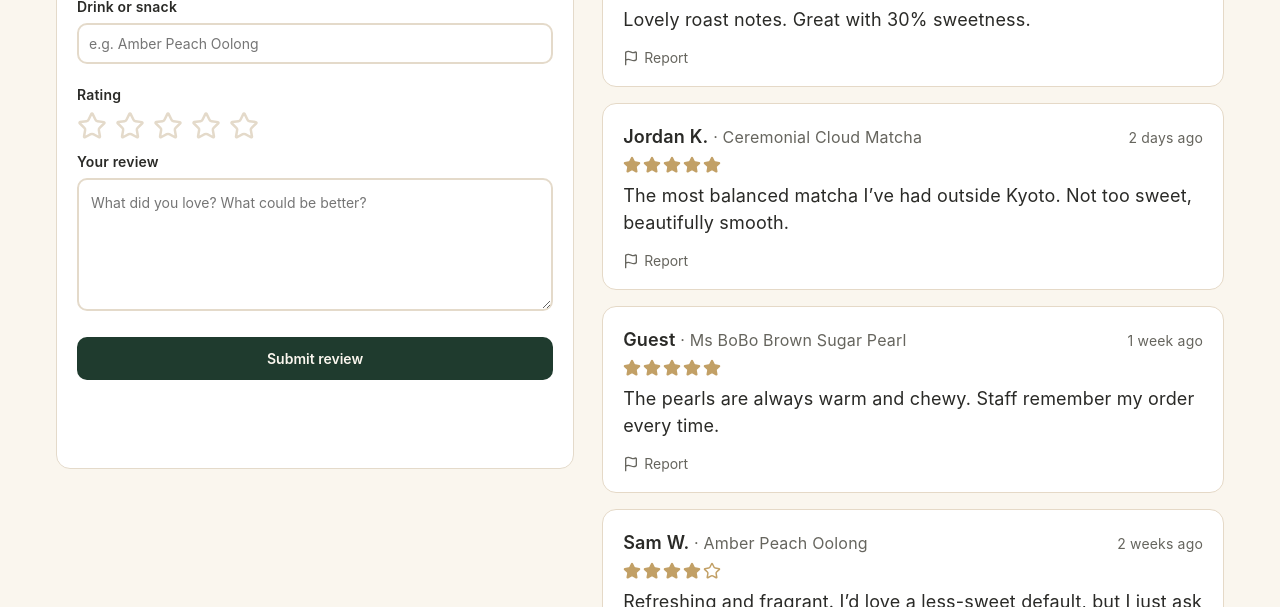
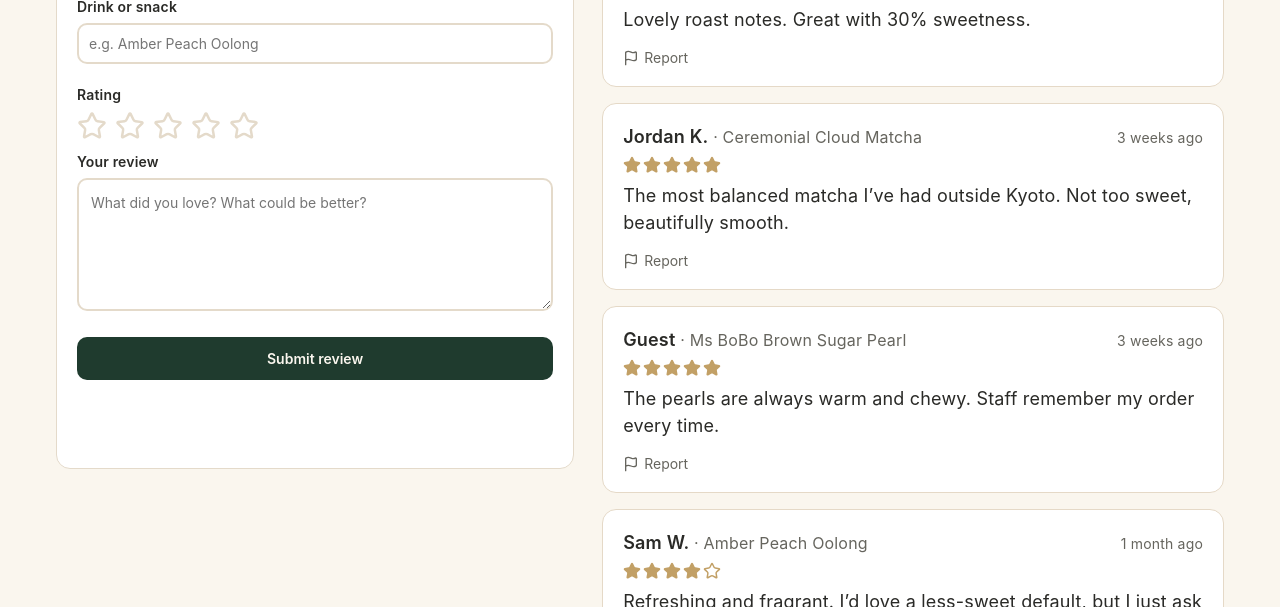
Before and after one commit to buriburi11/INSTEA, a React app in the folder frontend/: page /community in a window 1280 px wide. Shown: the part 2280-2887 px from the top of the page. Built offline with nearby package versions, Linux system fonts and the light colour scheme; no server answers; the HTML template or start-up script is replaced by a standard one.

Commit message:
Fixed issue of date calculation for the review list, no longer hardcoded

```diff
--- a/frontend/src/pages/Community.jsx
+++ b/frontend/src/pages/Community.jsx
@@ -16,6 +16,9 @@ import { communityAnnouncements } from "../data/communityAnnouncements";
 import { events } from "../data/events";
 import { communityMilestone } from "../data/communityMilestone";
 import { communityReviews } from "../data/communityReviews";
+
+//review date calculation
+import { getReviewDate } from "../utils/reviewDate";
 
 
 
@@ -805,11 +808,7 @@ function Community() {
                                         {/* Displays the review date for other customers in their review*/}
                                         {!isOwnReview && (
                                             <span className="community-review-date">
-                                                {review.id === 2
-                                                    ? "2 days ago"
-                                                    : review.id === 3
-                                                        ? "1 week ago"
-                                                        : "2 weeks ago"}
+                                                {getReviewDate(review.date)}
                                             </span>
                                         )}
 
--- /dev/null
+++ b/frontend/src/utils/reviewDate.js
@@ -0,0 +1,26 @@
+// Calculates how long ago a review was submitted (to be shown in the review comment list; used in community.jsx)
+export const getReviewDate = (date) => {
+    const today = new Date();
+    const reviewDate = new Date(date);
+
+    const difference = today - reviewDate;
+    const days = Math.max(0, Math.floor(difference / (1000 * 60 * 60 * 24)));
+
+    if (days === 0) return "Today";
+    if (days === 1) return "1 day ago";
+    if (days < 7) return `${days} days ago`;
+
+    const weeks = Math.floor(days / 7);
+
+    if (weeks === 1) return "1 week ago";
+    if (weeks < 4) return `${weeks} weeks ago`;
+
+    const months = Math.floor(days / 30);
+
+    if (months === 1) return "1 month ago";
+    if (months < 12) return `${months} months ago`;
+
+    const years = Math.floor(days / 365);
+
+    return years === 1 ? "1 year ago" : `${years} years ago`;
+};
```
Lines whose indentation alone changed are shown as unchanged.
